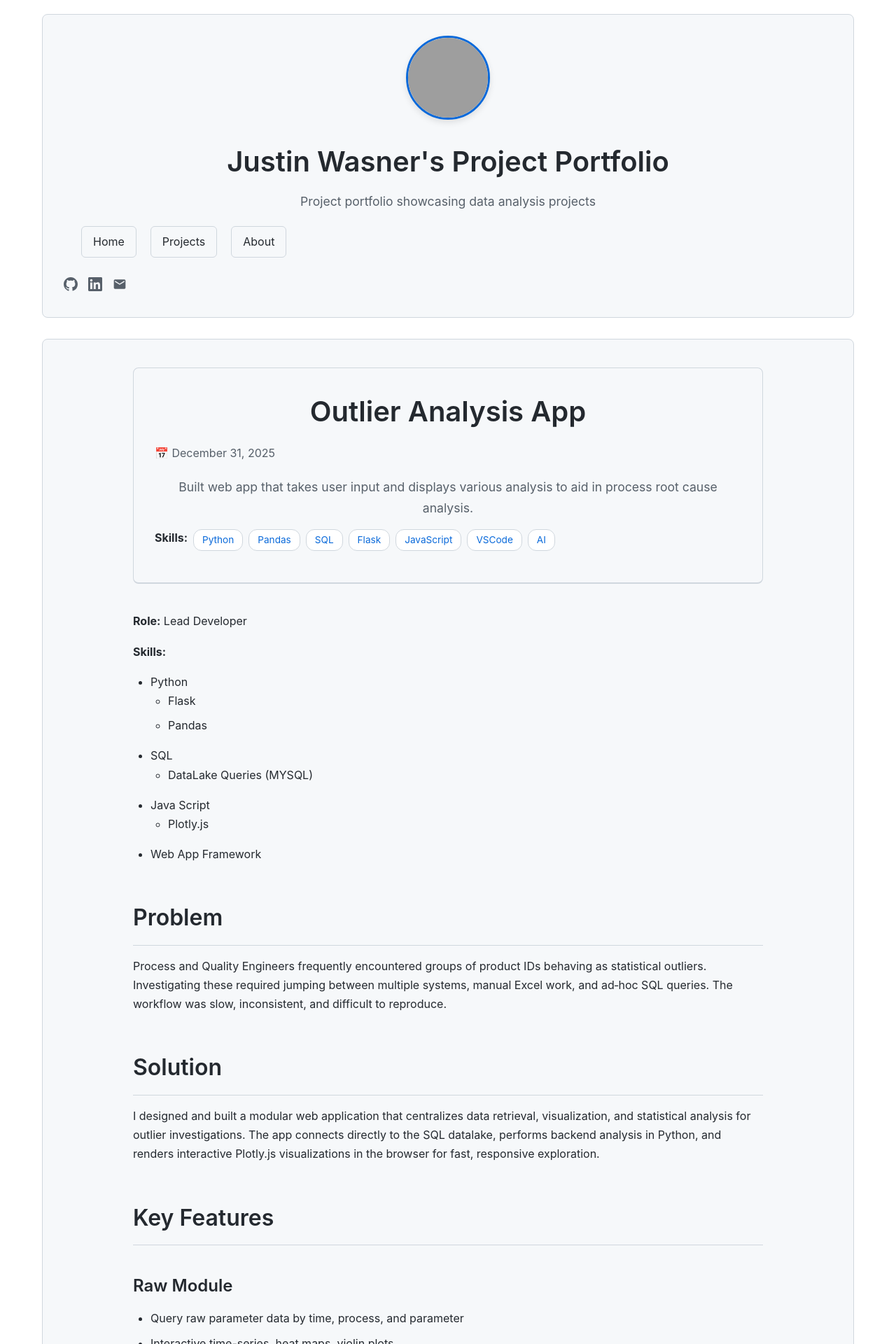
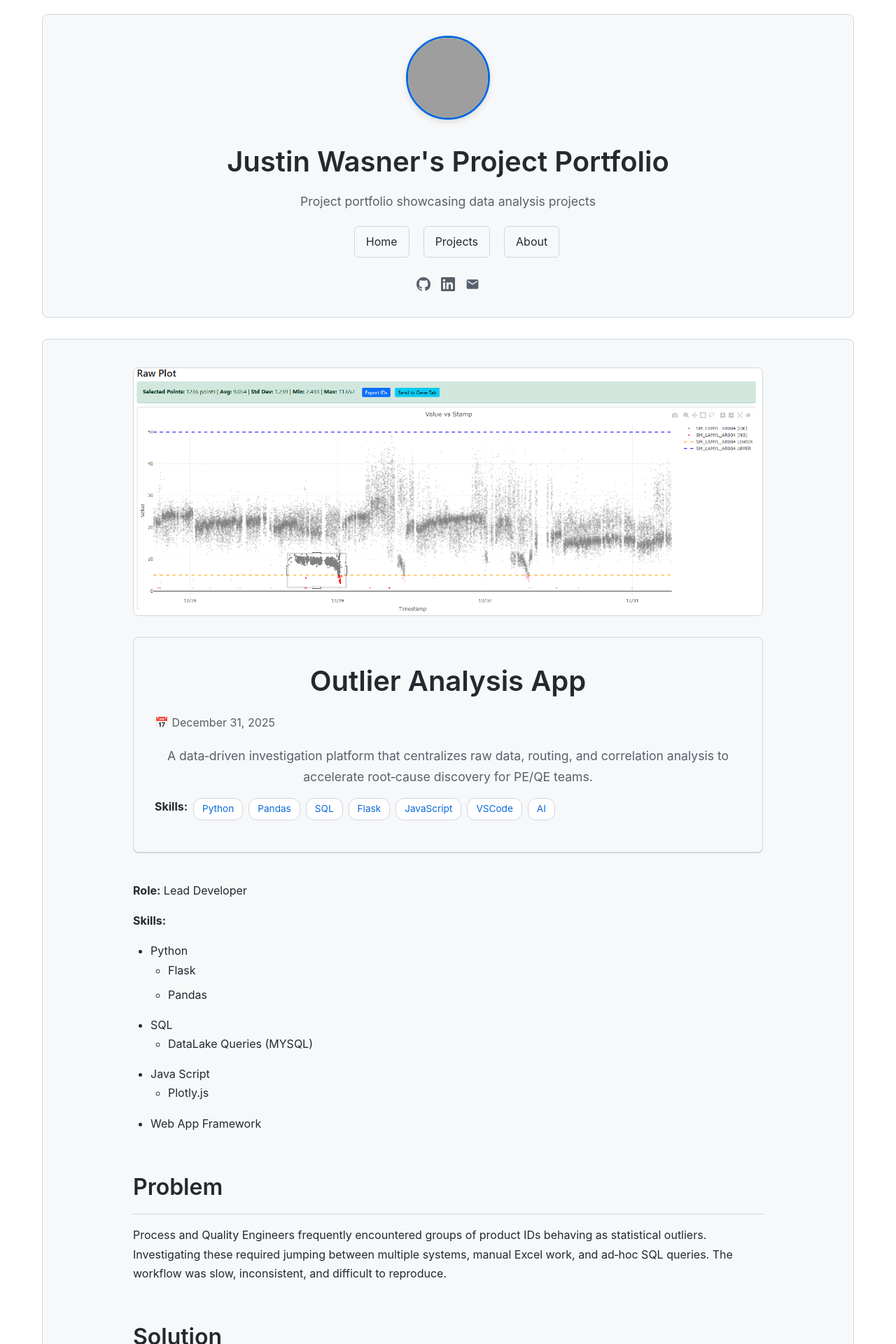
Before and after one commit to jdwasner/jdwasner.github.io, a Jekyll site: the page built from _projects/Outlier Analysis App.md, in a window 1280 px wide. Shown: the top 1920 px of the page at 70% size. Built offline with Jekyll 4.4.1, drawn with Linux system fonts in a browser that asks for light colours; some of the changed text lies outside the part shown; grey boxes are pictures that could not be loaded.

Commit message:
Added project images; cleaned up font sizes and formating

```diff
--- a/_layouts/project.html
+++ b/_layouts/project.html
@@ -3,6 +3,12 @@ layout: default
 ---
 
 <article class="project-detail">
+    {% if page.featured_image %}
+    <div class="project-featured-image">
+        <img src="{{ page.featured_image | relative_url }}" alt="{{ page.title }}">
+    </div>
+    {% endif %}
+
     <header class="project-header">
         <h1>{{ page.title }}</h1>
         <div class="project-meta">
--- a/_projects/Outlier Analysis App.md
+++ b/_projects/Outlier Analysis App.md
@@ -2,7 +2,8 @@
 layout: project
 title: Outlier Analysis App
 date: 2025-12-31
-description: Built web app that takes user input and displays various analysis to aid in process root cause analysis.
+description: A data‑driven investigation platform that centralizes raw data, routing, and correlation analysis to accelerate root‑cause discovery for PE/QE teams.
+featured_image: /assets/images/OutlierAnalysisApp_Image02.png
 skills:
   - Python
   - Pandas
@@ -26,8 +27,10 @@ skills:
 
 ## Problem
 Process and Quality Engineers frequently encountered groups of product IDs behaving as statistical outliers. Investigating these required jumping between multiple systems, manual Excel work, and ad‑hoc SQL queries. The workflow was slow, inconsistent, and difficult to reproduce.
+
 ## Solution
 I designed and built a modular web application that centralizes data retrieval, visualization, and statistical analysis for outlier investigations. The app connects directly to the SQL datalake, performs backend analysis in Python, and renders interactive Plotly.js visualizations in the browser for fast, responsive exploration.
+
 ## Key Features
 ### Raw Module
 - Query raw parameter data by time, process, and parameter
@@ -46,6 +49,7 @@ I designed and built a modular web application that centralizes data retrieval,
 
 ![Raw Violin Plot](/assets/images/OutlierAnalysisApp_Image04.png)
 *Raw Violin Plot: Same data set as raw plot but violin plot to show distribution change over time*
+
 ### Gene Module
 - Trace suspect IDs upstream through all prior processes
 - Identify enriched routes, tools, material lots, and inspection patterns
--- a/assets/css/style.scss
+++ b/assets/css/style.scss
@@ -99,6 +99,11 @@ nav ul {
     gap: 20px;
     flex-wrap: wrap;
     margin-bottom: 20px;
+    justify-content: center;
+}
+
+nav ul li {
+    flex: 0 0 auto;
 }
 
 nav ul li a {
@@ -108,7 +113,8 @@ nav ul li a {
     border-radius: 6px;
     border: 1px solid var(--border-color);
     transition: all 0.3s ease;
-    display: block;
+    display: inline-block;
+    white-space: nowrap;
 }
 
 nav ul li a:hover {
@@ -122,6 +128,7 @@ nav ul li a:hover {
     display: flex;
     gap: 15px;
     margin-top: 20px;
+    justify-content: center;
 }
 
 .social-links a {
@@ -327,10 +334,11 @@ a:hover {
 .btn-resume,
 .btn-secondary {
     display: inline-block;
-    padding: 10px 20px;
+    padding: 8px 16px;
     border-radius: 6px;
     text-decoration: none;
     font-weight: 500;
+    font-size: 1em;
     transition: all 0.3s ease;
 }
 
@@ -446,6 +454,20 @@ a:hover {
 .project-detail {
     max-width: 900px;
     margin: 0 auto;
+}
+
+/* Project Featured Image */
+.project-featured-image {
+    margin-bottom: 30px;
+    border-radius: 8px;
+    overflow: hidden;
+    border: 1px solid var(--border-color);
+}
+
+.project-featured-image img {
+    width: 100%;
+    height: auto;
+    display: block;
 }
 
 .project-header {
```
Also changed, not shown: other parts of _projects/Outlier Analysis App.md (+7 -1 lines), projects.md (+1 -1 lines).
